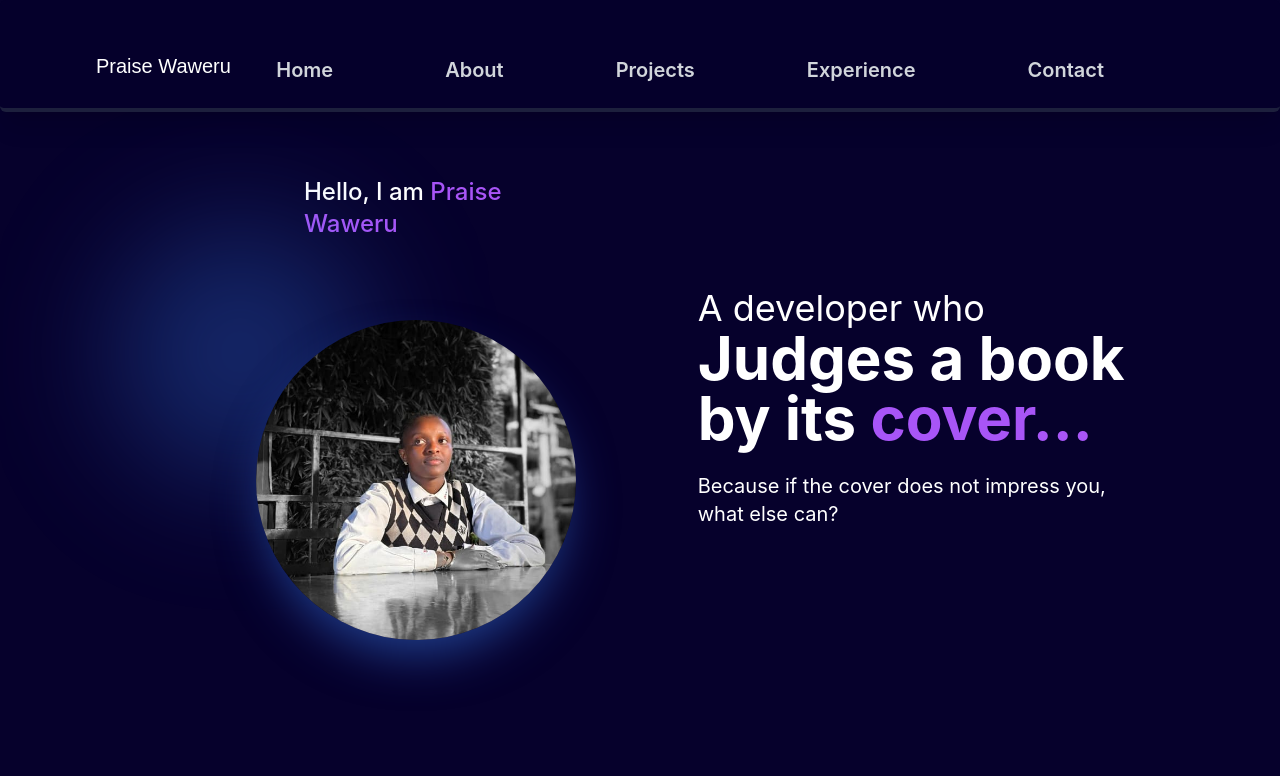
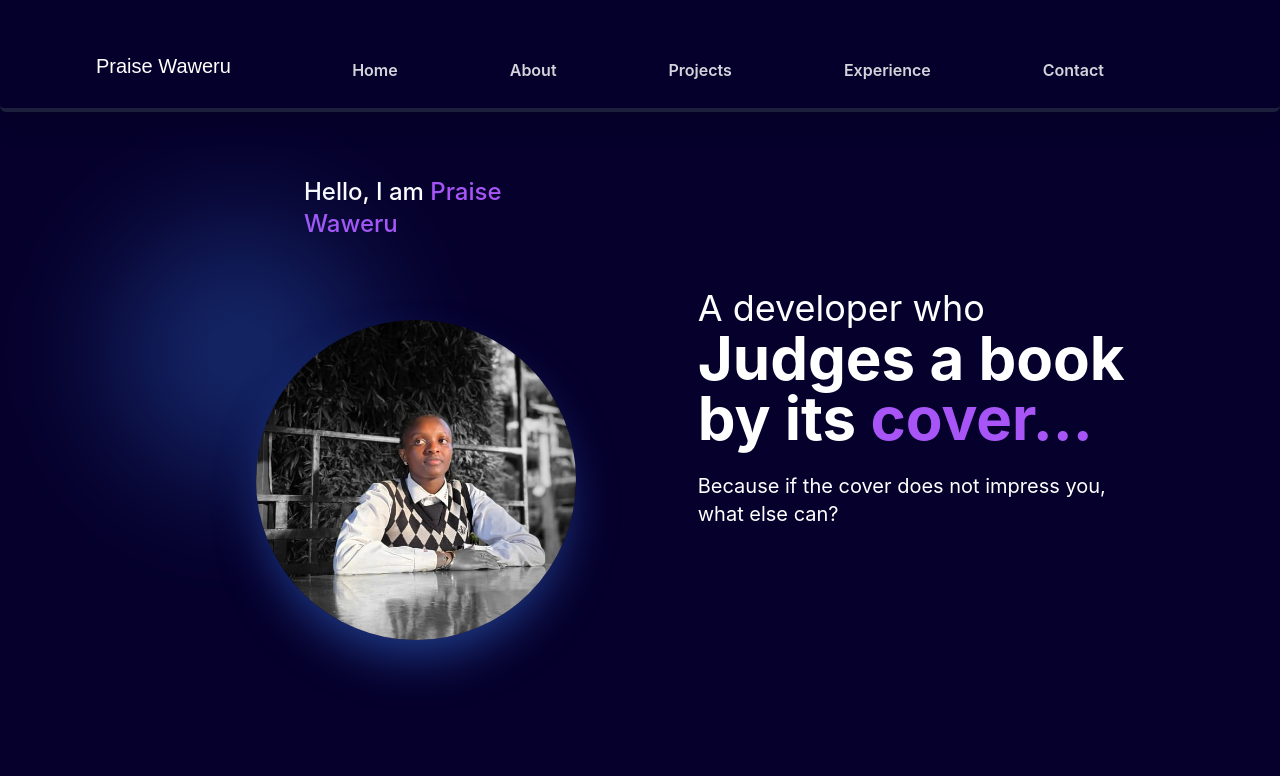
Before and after one commit to Njeriwaweru/Portfolio, a React (Create React App) app: page / in a window 1280 px wide. Shown: the top 776 px of the page. Built offline with nearby package versions, Linux system fonts and the light colour scheme; a web font is replaced by a local one.

Commit message:
Fixing links

```diff
--- a/src/components/Link.js
+++ b/src/components/Link.js
@@ -16,7 +16,7 @@ const Link = ({ title, link = "#", isActive = false, className = "" }) => {
         <a
             href={link}
             onClick={handleClick}
-             className={`relative text-xl font-semibold transition-all duration-300
+             className={`relative text-base font-semibold transition-all duration-300
                 ${isActive
                     ? 'text-purple-400 scale-105'
                     : 'text-gray-300 hover:text-purple-400 hover:scale-105'
--- a/src/components/Navbar.js
+++ b/src/components/Navbar.js
@@ -31,7 +31,6 @@ const Navbar = () => {
                             key={item.title}
                             title={item.title}
                             link={item.link}
-                            className="text-sm font-semibold"
                         />
                     ))}
                 </div>
```
